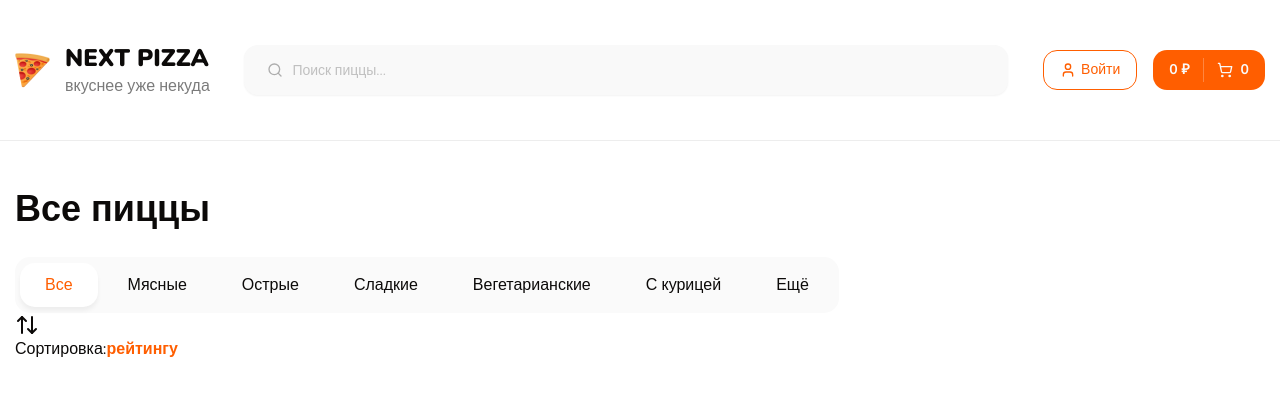
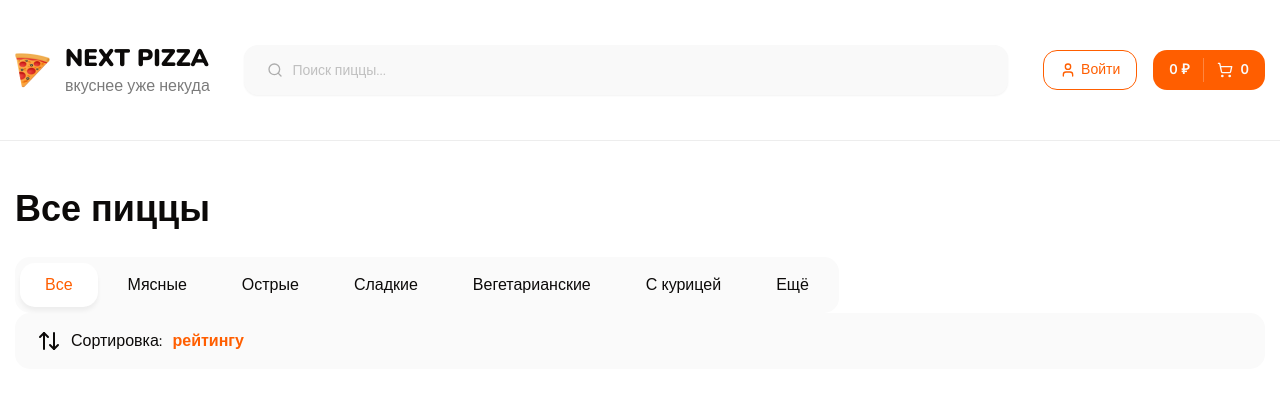
Before and after one commit to belkinsrc/next-pizza, a Next.js app: page / in a window 1280 px wide. Shown: the top 396 px of the page. Built offline with nearby package versions, Linux system fonts and the light colour scheme.

Commit message:
styled SortPopup component

```diff
--- a/src/shared/ui/sort-popup/sort-popup.tsx
+++ b/src/shared/ui/sort-popup/sort-popup.tsx
@@ -7,7 +7,7 @@ interface Props {
 
 const SortPopup: React.FC<Props> = ({ className }) => {
   return (
-    <div className={cn(className, '')}>
+    <div className={cn(className, 'flex items-center gap-[10px] bg-[#FAFAFA] rounded-[15px] py-[16px] px-[22px]')}>
       <ArrowUpDown />
       Сортировка:
       <b className="text-primary">рейтингу</b>
```
